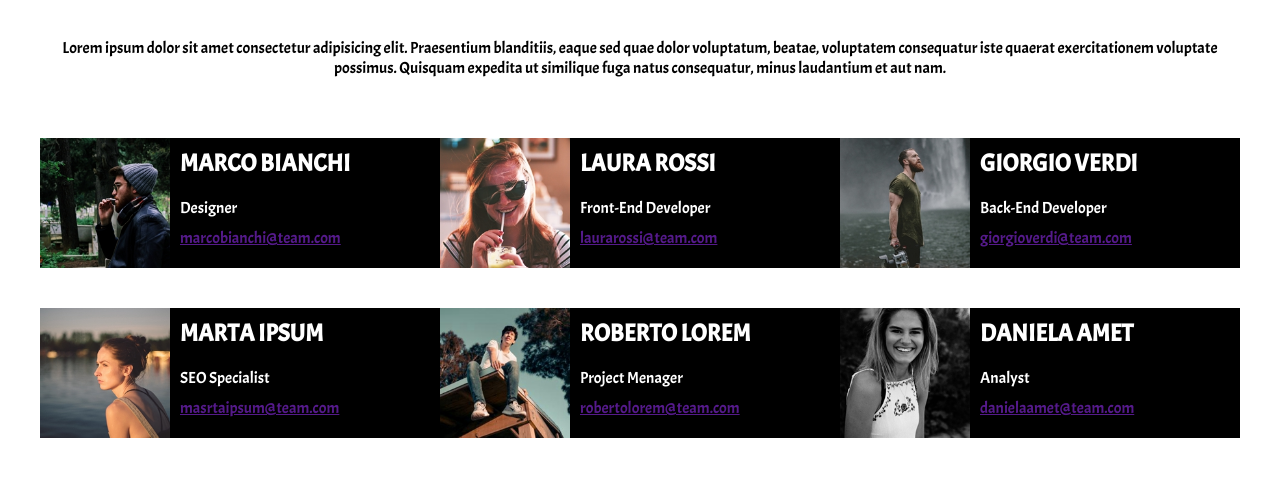
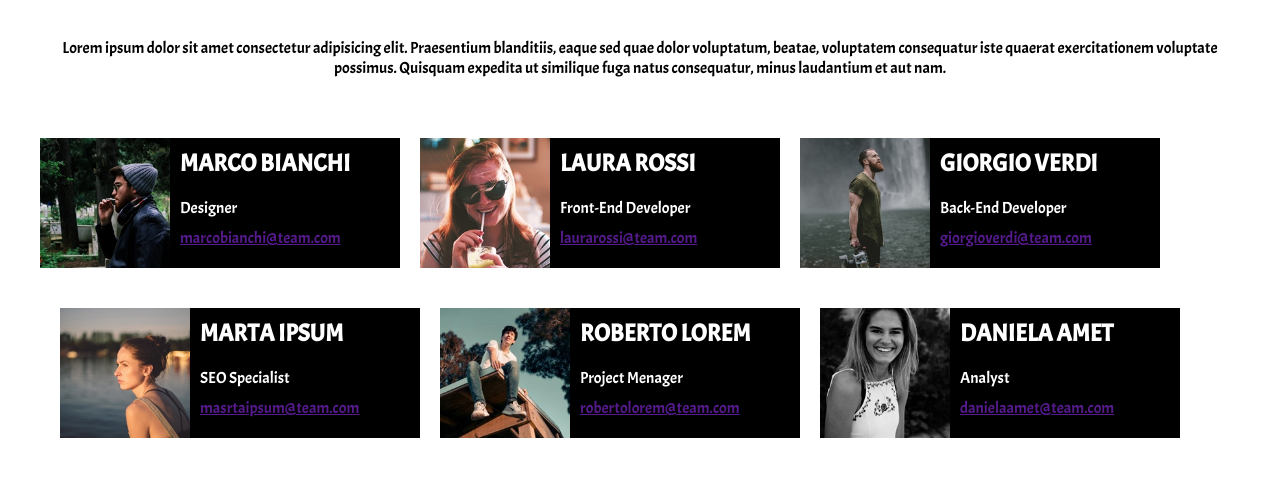
Before and after one commit to MaxPredathor/html-css-float-cards, a plain HTML site: page index.html in a window 1280 px wide. Shown: the part 135-612 px from the top of the page. Drawn offline with Linux system fonts and the light colour scheme.

Commit message:
margin changes

```diff
--- a/css/style.css
+++ b/css/style.css
@@ -35,12 +35,13 @@
 }
 .cards{
     float: left;
-    width: calc(100% / 3);
+    width: calc((100% / 3) - 40px);
     height: 100%;
     margin-bottom: 40px;
 }
 article:nth-child(1n +2){
     color: red;
+    margin-left: 20px;
 }
 .profile-pic{
     height: 130px;
```
